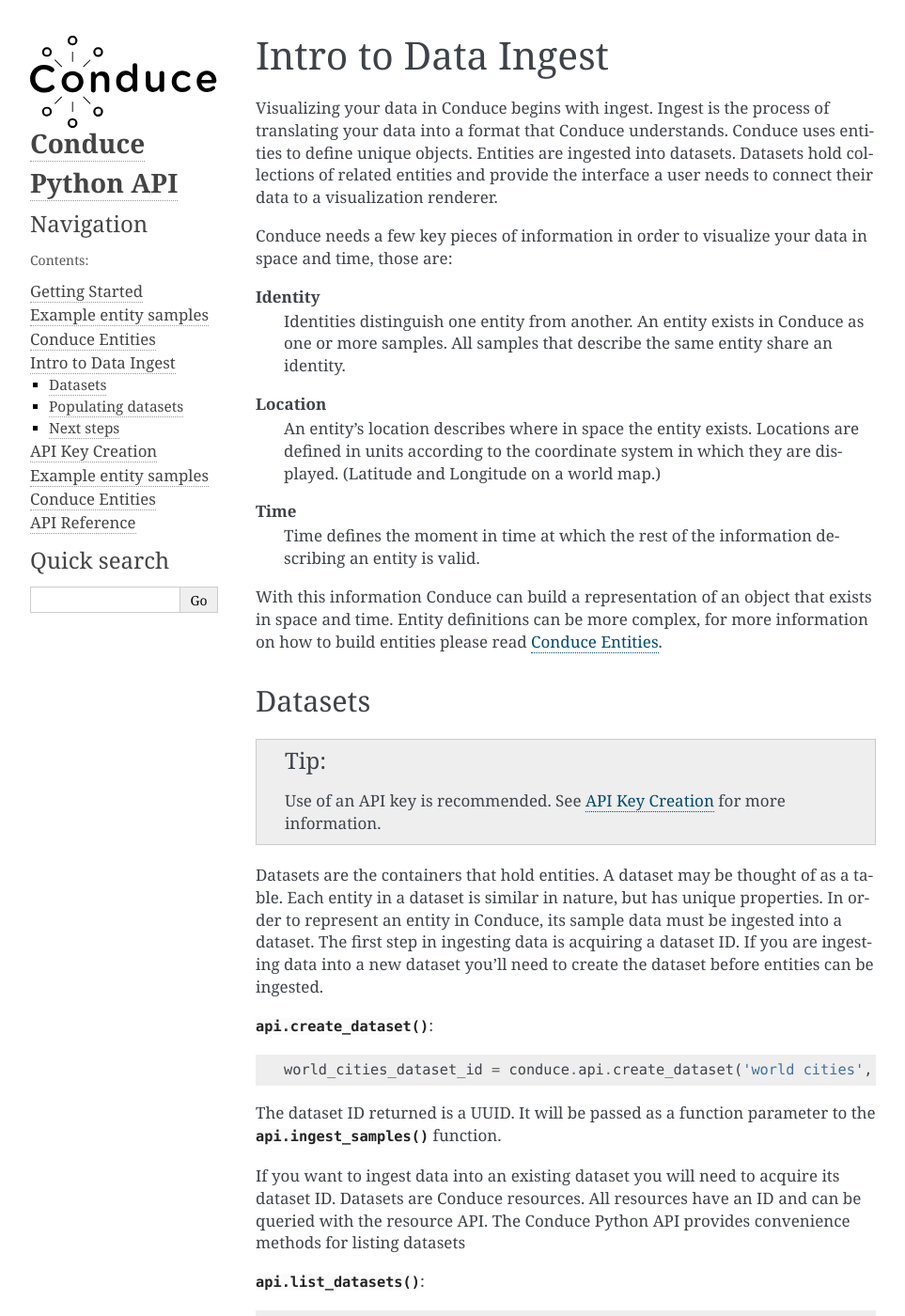
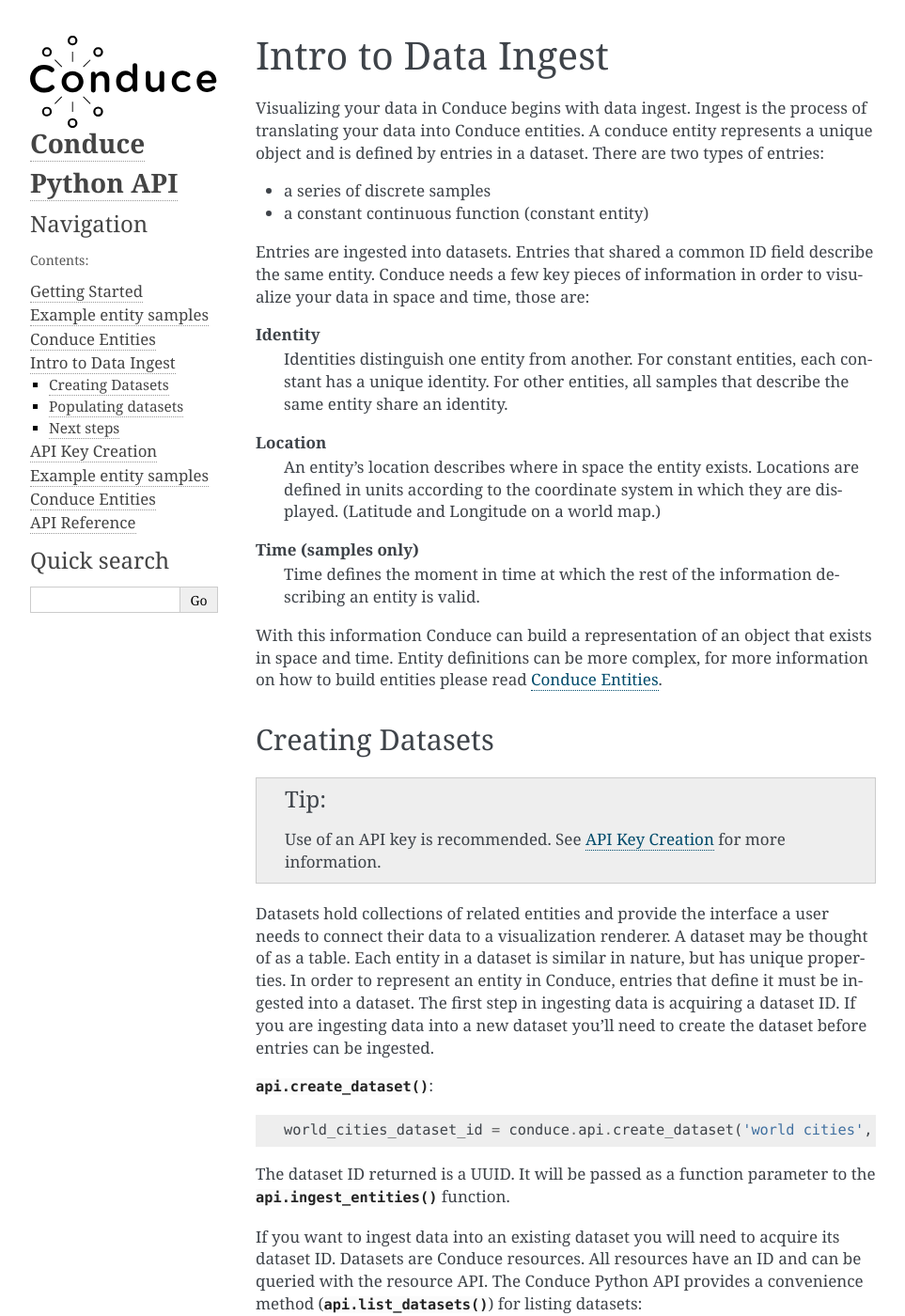
Before and after one commit to ConduceInc/conduce-python-api, a Sphinx documentation site: the page built from doc/source/data-ingest.rst, in a window 1280 px wide and 1400 px high. Shown: the whole window at 94% size, without its empty margins (148-1111 px from the left). Built offline with Sphinx 7.4.7, drawn with Linux system fonts in a browser that asks for light colours; formulas are drawn with MathJax 3; some of the changed text lies outside the part shown.

Commit message:
Updated nomenclature
Conduce entities are comprised of entries.  Entries are either a series
of samples or a constant continuous function (infinite/timeless).

```diff
--- a/doc/source/data-ingest.rst
+++ b/doc/source/data-ingest.rst
@@ -9,36 +9,38 @@
 Intro to Data Ingest
 ====================
 
-Visualizing your data in Conduce begins with ingest.  Ingest is the process of translating your data into a format that Conduce understands.  Conduce uses entities to define unique objects.  Entities are ingested into datasets.  Datasets hold collections of related entities and provide the interface a user needs to connect their data to a visualization renderer.
+Visualizing your data in Conduce begins with data ingest.  Ingest is the process of translating your data into Conduce entities.  A conduce entity represents a unique object and is defined by entries in a dataset.  There are two types of entries:
 
-Conduce needs a few key pieces of information in order to visualize your data in space and time, those are:
+- a series of discrete samples
+- a constant continuous function (constant entity)
+
+Entries are ingested into datasets.  Entries that shared a common ID field describe the same entity.  Conduce needs a few key pieces of information in order to visualize your data in space and time, those are:
 
 **Identity**
-   Identities distinguish one entity from another.  An entity exists in Conduce as one or more samples.  All samples that describe the same entity share an identity.
+   Identities distinguish one entity from another.  For constant entities, each constant has a unique identity.  For other entities, all samples that describe the same entity share an identity.
 **Location**
    An entity's location describes where in space the entity exists.  Locations are defined in units according to the coordinate system in which they are displayed. (Latitude and Longitude on a world map.)
-**Time**
+**Time (samples only)**
    Time defines the moment in time at which the rest of the information describing an entity is valid.
 
 With this information Conduce can build a representation of an object that exists in space and time.  Entity definitions can be more complex, for more information on how to build entities please read :doc:`conduce-entities`.
 
---------
-Datasets
---------
+-----------------
+Creating Datasets
+-----------------
 
 .. tip:: Use of an API key is recommended.  See :doc:`api-key-creation` for more information.
 
-Datasets are the containers that hold entities.  A dataset may be thought of as a table.  Each entity in a dataset is similar in nature, but has unique properties.  In order to represent an entity in Conduce, its sample data must be ingested into a dataset.  The first step in ingesting data is acquiring a dataset ID.  If you are ingesting data into a new dataset you'll need to create the dataset before entities can be ingested.
+Datasets hold collections of related entities and provide the interface a user needs to connect their data to a visualization renderer.  A dataset may be thought of as a table.  Each entity in a dataset is similar in nature, but has unique properties.  In order to represent an entity in Conduce, entries that define it must be ingested into a dataset.  The first step in ingesting data is acquiring a dataset ID.  If you are ingesting data into a new dataset you'll need to create the dataset before entries can be ingested.
 
 :py:func:`api.create_dataset`::
 
     world_cities_dataset_id = conduce.api.create_dataset('world cities', host='app.conduce.com', api-key='00000000-0000-0000-0000-000000000000')
 
-The dataset ID returned is a UUID.  It will be passed as a function parameter to the :py:func:`api.ingest_samples` function.
+The dataset ID returned is a UUID.  It will be passed as a function parameter to the :py:func:`api.ingest_entities` function.
 
-If you want to ingest data into an existing dataset you will need to acquire its dataset ID.  Datasets are Conduce resources.  All resources have an ID and can be queried with the resource API.  The Conduce Python API provides convenience methods for listing datasets
+If you want to ingest data into an existing dataset you will need to acquire its dataset ID.  Datasets are Conduce resources.  All resources have an ID and can be queried with the resource API.  The Conduce Python API provides a convenience method (:py:func:`api.list_datasets`) for listing datasets::
 
-:py:func:`api.list_datasets`::
 
     datasets = conduce.api.list_datasets(host='app.conduce.com', api-key='00000000-0000-0000-0000-000000000000')
 
@@ -63,9 +65,9 @@
 Populating datasets
 -------------------
 
-Once a dataset has been created, it needs to be populated before it can be visualized.  Datasets are populated by making API calls to create entities.  An entity is a person, place, or thing that exists in space and time.  See :doc:`conduce-entities` for detailed information on creating entities.
+Once a dataset has been created, it needs to be populated before it can be visualized.  A dataset is populated by creating entries and making API calls to add them to the dataset.  See :doc:`conduce-entities` for detailed information on creating entities.
 
-For the purposes of this primer you will focus on a simple example, ingesting a static dataset of static entities.  simplemaps.com provides a free list of world cities.  Follow `this link <https://simplemaps.com/data/world-cities>`_ to download this data.  Conduce also provides a version of this list in the ``samples`` directory.
+For the purposes of this primer you will focus on a simple example, ingesting constant entities from a data file.  simplemaps.com provides a free list of world cities.  Follow `this link <https://simplemaps.com/data/world-cities>`_ to download this data.  Conduce also provides a version of this list in the ``samples`` directory.
 
 Once you have the data downloaded you must decide how the data should be represented in Conduce.  Each record is described by the following fields:
 
@@ -81,7 +83,7 @@
 
 These fields are described in detail on the page from which the data is downloaded.  For this example you'll work with all the fields.  However the only fields that are required are ``lat`` and ``lng``.
 
-An entity requires the following fields in order to be ingested: ID, location, and kind.  Kind is a field that describes the type of thing the entity represents.  you'll be ingesting this data as static entities, so a timestamp is not required.  you'll map the source data to Conduce entities as follows::
+A dataset entry requires the following fields in order to be ingested: ID, location, and kind.  Kind is a field that describes the type of thing the entity represents.  You'll be ingesting this data as constant entities, so a timestamp is not required.  You'll map the source data to dataset entries as follows::
 
     {
         "id": <UUID you will generate>,
@@ -119,19 +121,19 @@
         "iso3": "AFG",
     }
 
-Writing the code to iterate over the CSV file and convert each record to a Conduce entity is left to the reader.  However there are utilities included with the Conduce Python API that provide example implementations.
+Writing the code to iterate over the CSV file and convert each record to a dataset entry is left to the reader.  However there are utilities included with the Conduce Python API that provide example implementations.
 
-The resulting entities should be compiled into a list.  Once you have generated the entity list it is time to ingest the data to Conduce.
+The resulting entities should be compiled into a list.  Once you have generated the entity list, it is time to send the data to Conduce.
 
 ++++++
 Ingest
 ++++++
 
-Datasets are populated through a process called ingest.  If creating or updating static entities call :py:func:`api.ingest_entities`.  If you are creating or updating dynamic entities call :py:func:`api.ingest_samples`.
+Datasets are populated through a process called ingest.  If creating or updating constant entities call :py:func:`api.ingest_entities`.  If you are defining entities with samples, call :py:func:`api.ingest_samples`.
 
-For our example, you are ingesting entities and will use :py:func:`api.ingest_entities`.  The list of entities you generated was written to a variable named ``entity_list``.  All that's left is to call the API function using the dataset ID you created earlier and the API key you generated::
+In this example, you are ingesting constant entities and will use :py:func:`api.ingest_entities`.  The list of entities you generated was written to a variable named ``entity_list``.  All that's left is to call the API function using the dataset ID you created earlier and the API key you generated::
 
-    conduce.api.ingest_samples(world_cities_dataset_id, entity_list, host=app.conduce.com, api-key=00000000-0000-0000-0000-000000000000)
+    conduce.api.ingest_entities(world_cities_dataset_id, entity_list, host=app.conduce.com, api-key=00000000-0000-0000-0000-000000000000)
 
 After this function returns the dataset will be populated with the entities derived from the spreadsheet.
 
```
Also changed, not shown: other parts of doc/source/data-ingest.rst (+1 -1 lines).
